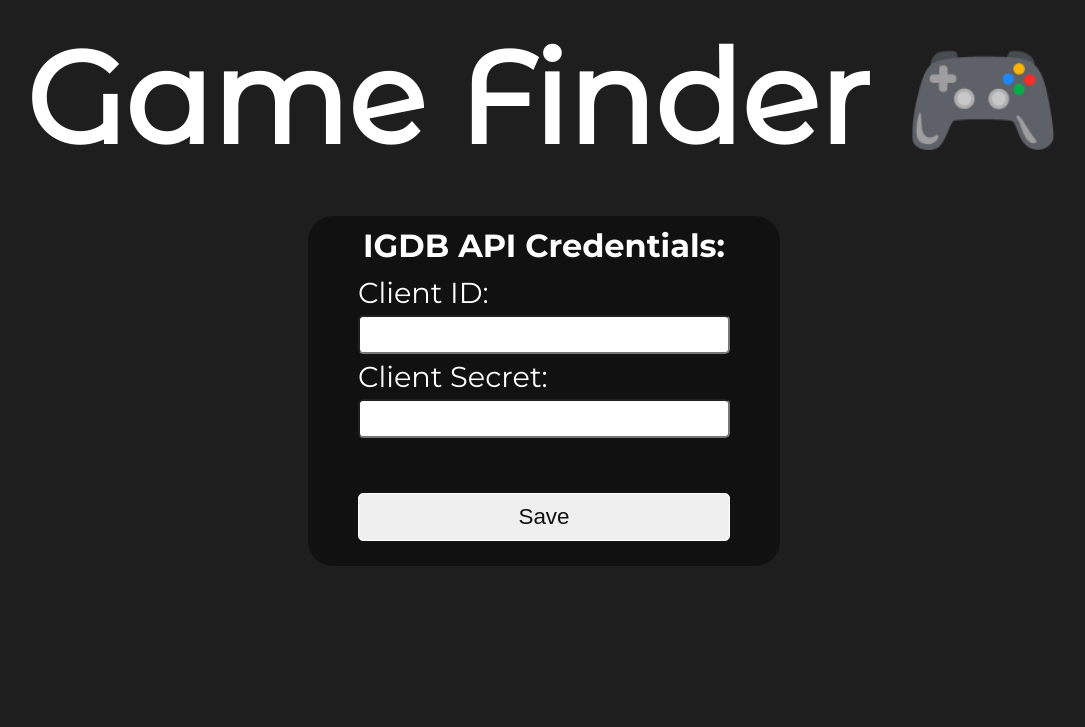
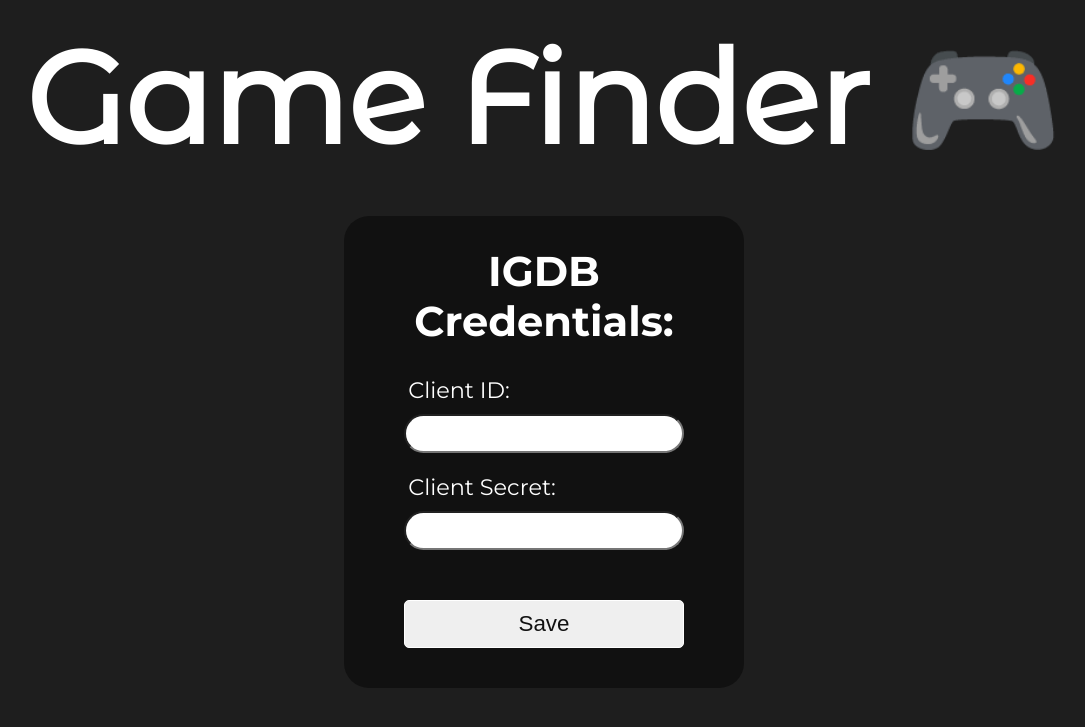
Before and after one commit to tj-browne/game-finder, a Django app: page /credentials/ in a window 1280 px wide. Shown: the top 727 px of the page, without its empty margins (96-1181 px from the left). Run offline with Django 5.2, Linux system fonts and the light colour scheme; parts of the project's set-up code (start-up, migrations or seed data) failed here and were passed over.

Commit message:
Style Credentials page

```diff
--- a/main/static/main/css/styles.css
+++ b/main/static/main/css/styles.css
@@ -163,24 +163,29 @@ main {
     display: flex;
     flex-direction: column;
     justify-content: space-between;
-    gap: 5px;
+    gap: 10px;
     background-color: #111111;
-    padding: 5px 50px;
+    padding: 20px 60px;
     border-radius: 25px;
 }
 
-.credentials-form label {
-    font-size: 1.8em;
+
+.credentials-form label{
+    font-size: 1.4em;
+    text-align: left;
+    padding: 10px 20px 0 4px;
 }
 
 .credentials-form h1 {
     margin: 5px;
-    font-size: 2em;
+    font-size: 2.6em;
+    padding: 5px;
+    text-align: center;
 }
 
 .credentials-form input {
     padding: 10px;
-    border-radius: 5px;
+    border-radius: 25px;
 }
 
 .credentials-form button {
@@ -188,7 +193,7 @@ main {
     color: #111111;
     border: 1px solid #ffffff;
     border-radius: 5px;
-    margin-top: 50px;
+    margin-top: 40px;
     margin-bottom: 20px;
     font-size: 1.4em;
 }
@@ -269,7 +274,7 @@ main {
         /*background-color: #1E1E1E;*/
         padding: 5px 15px;
         font-size: 0.9em;
-        width: 70%;
+        width: 60%;
     }
 
     .details-title {
@@ -316,3 +321,9 @@ main {
         padding: 10px 15px;
     }
 }
+
+@media only screen and (max-width: 400px) {
+    .homepage-title {
+        font-size: 1.7em;
+    }
+}
--- a/main/templates/main/credentials.html
+++ b/main/templates/main/credentials.html
@@ -18,7 +18,7 @@
     <h1 class="homepage-title"><a href="{% url 'search' %}">Game Finder 🎮</a></h1>
     <form class="credentials-form" method="post">
         {% csrf_token %}
-        <h1>IGDB API Credentials: </h1>
+        <h1>IGDB <br />Credentials: </h1>
         <label for="client_id">Client ID:</label>
         <input type="text" id="client_id" name="client_id" required>
         {#<label for="access_token">Access Token:</label>#}
```
